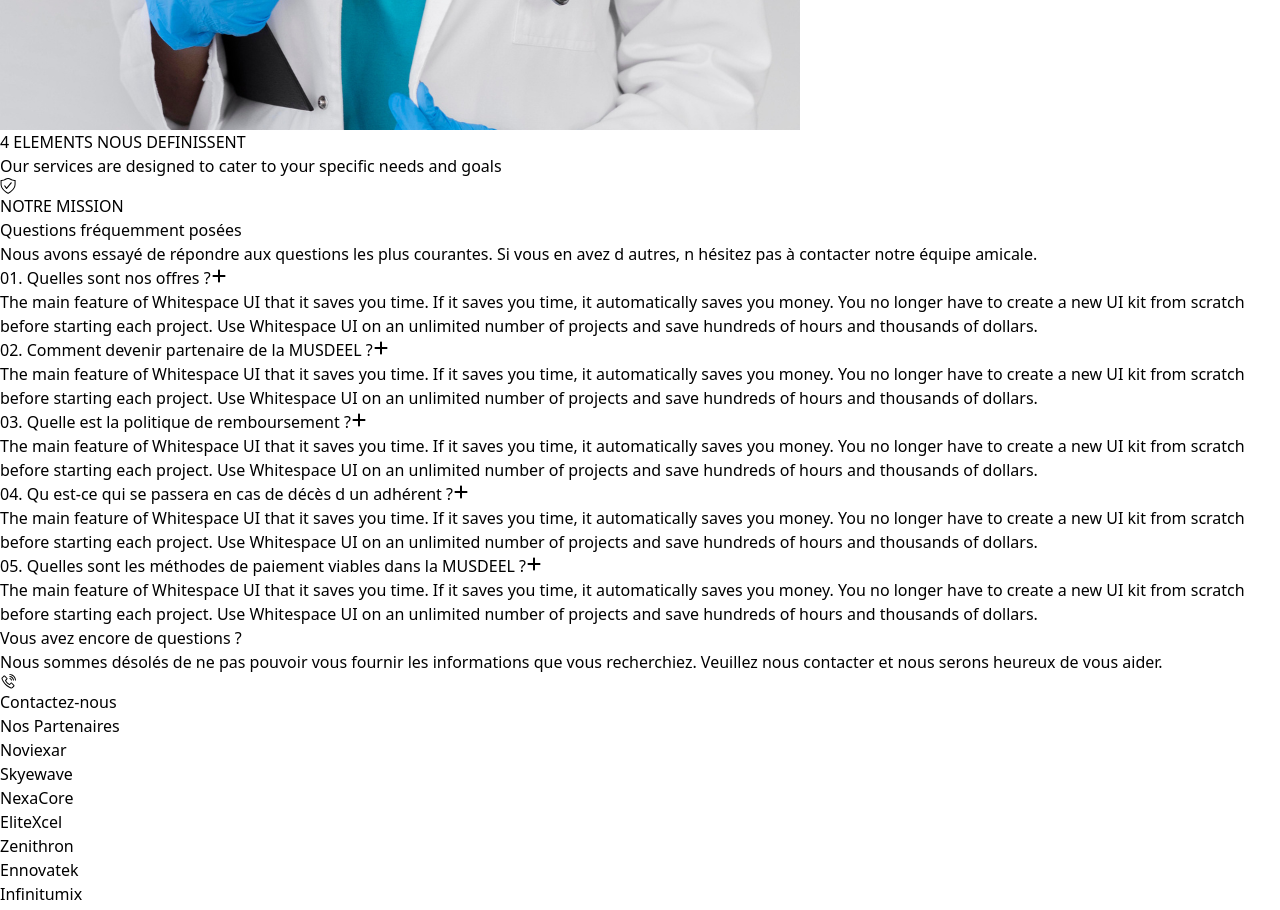
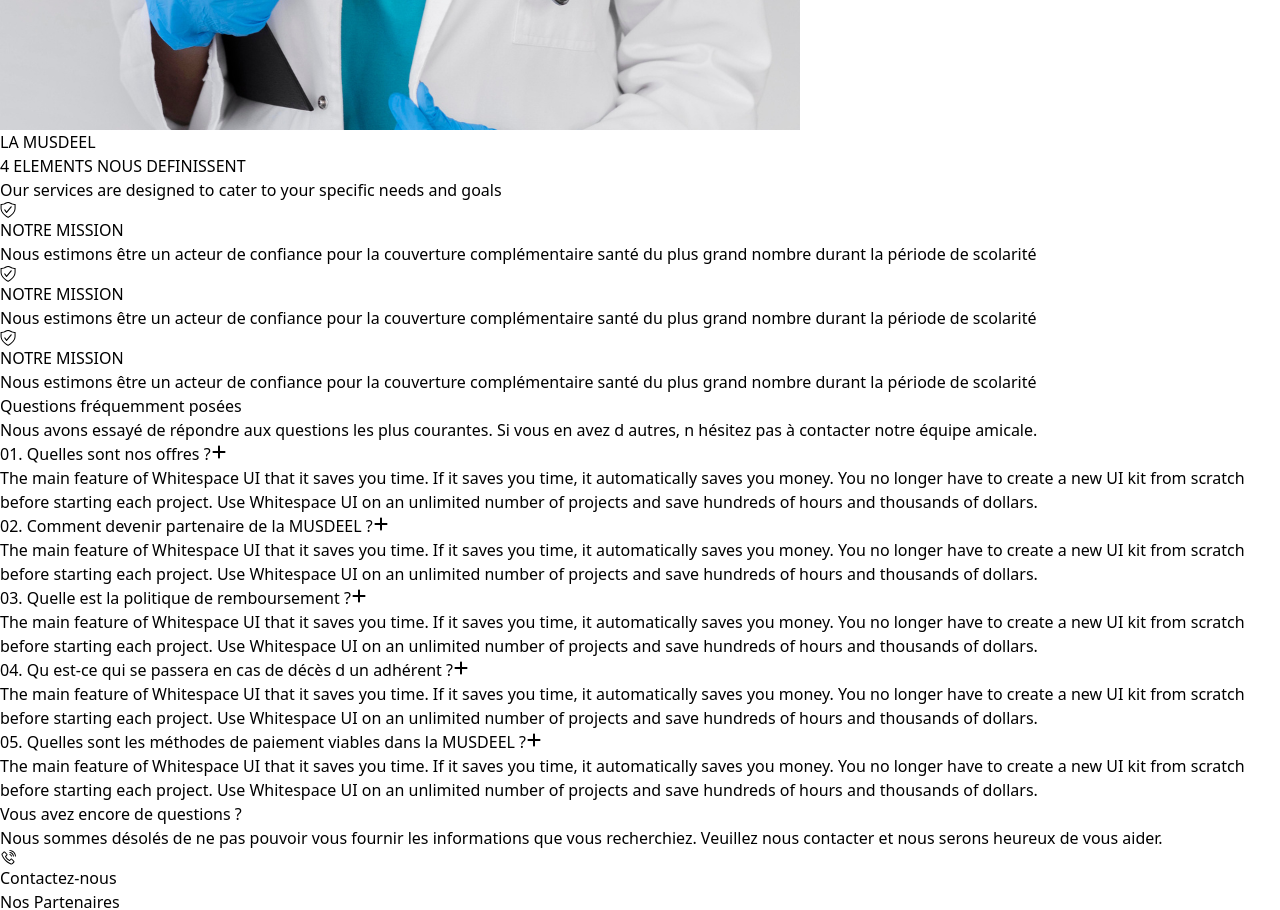
Before and after one commit to rovertnet/Scool, a React (Vite) app: page / in a window 1280 px wide. Shown: the part 5500-6410 px from the top of the page. Built offline with nearby package versions, Linux system fonts and the light colour scheme.

Commit message:
last commit

```diff
--- a/src/component/cHome/Element.jsx
+++ b/src/component/cHome/Element.jsx
@@ -5,6 +5,7 @@ const Element = () => {
     <>
       <div className="my-10 md:my-14 px-10 md:px-12 md:py-10 py-8 block md:w-full">
         <div className="text-center md:pb-10 pb-10">
+          <span className=" bg-slate-200 px-2 md:px-2 py-1 md:py-1 rounded-3xl text-green-700 font-bold">LA MUSDEEL</span>
           <h2 className=" text-2xl text-slate-900 uppercase font-bold md:text-2xl">
             4 ELEMENTS NOUS DEFINISSENT
           </h2>
@@ -15,9 +16,40 @@ const Element = () => {
 
         <div className="grid grid-cols-1 md:grid-rows-2 gap-10">
           <div className="flex justify-start items-start flex-col gap-10">
-            <div className="flex flex-col justify-start items-start md:py-5 py-6">
+            <div className="flex flex-col justify-start items-start md:py-2 py-6">
               <VscWorkspaceTrusted className=" text-xl text-green-500" />
-              <h2 className=" text-xl md:text-2xl font-bold text-green-700 uppercase">NOTRE MISSION</h2>
+              <h2 className=" text-xl md:text-xl font-bold text-green-700 uppercase">
+                NOTRE MISSION
+              </h2>
+              <p className="text-lg md:text-base text-slate-900 max-w-md">
+                Nous estimons être un acteur de confiance pour la couverture
+                complémentaire santé du plus grand nombre durant la période de
+                scolarité
+              </p>
+            </div>
+
+            <div className="flex flex-col justify-start items-start md:py-2 py-6">
+              <VscWorkspaceTrusted className=" text-xl text-green-500" />
+              <h2 className=" text-xl md:text-xl font-bold text-green-700 uppercase">
+                NOTRE MISSION
+              </h2>
+              <p className="text-lg md:text-base text-slate-900 max-w-md">
+                Nous estimons être un acteur de confiance pour la couverture
+                complémentaire santé du plus grand nombre durant la période de
+                scolarité
+              </p>
+            </div>
+
+            <div className="flex flex-col justify-start items-start md:py-2 py-6">
+              <VscWorkspaceTrusted className=" text-xl text-green-500" />
+              <h2 className=" text-xl md:text-xl font-bold text-green-700 uppercase">
+                NOTRE MISSION
+              </h2>
+              <p className="text-lg md:text-base text-slate-900 max-w-md">
+                Nous estimons être un acteur de confiance pour la couverture
+                complémentaire santé du plus grand nombre durant la période de
+                scolarité
+              </p>
             </div>
           </div>
 
```
